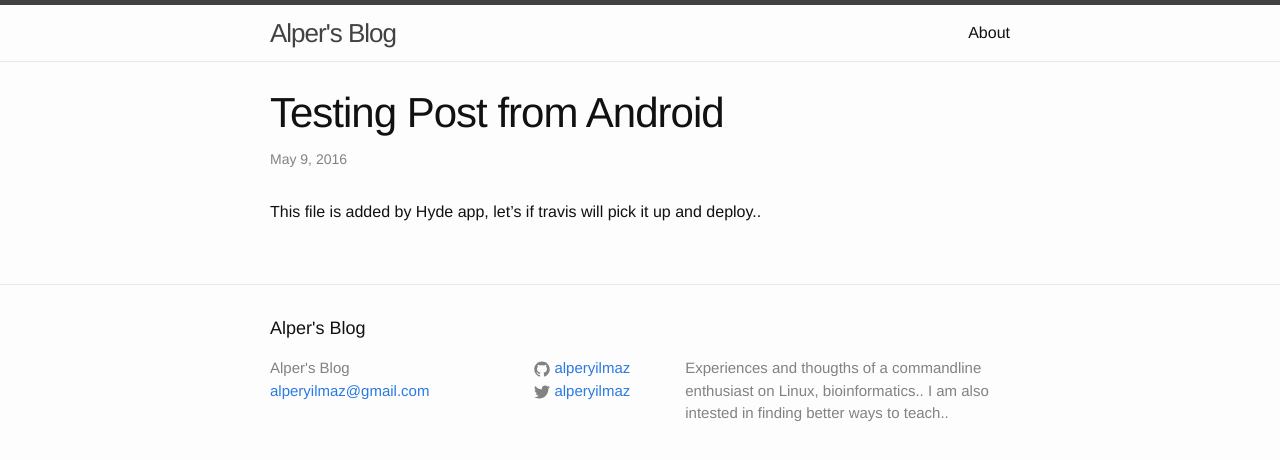
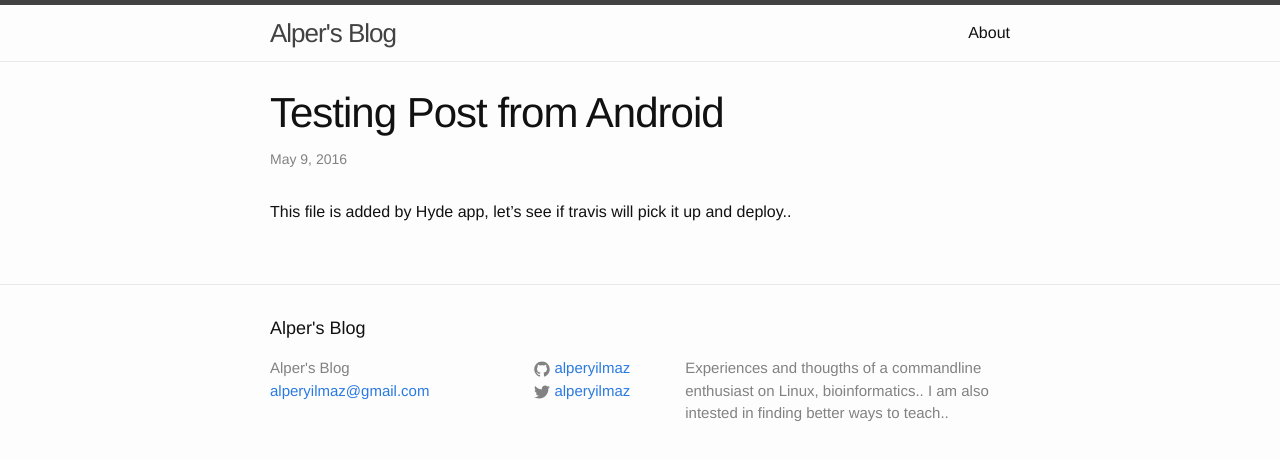
Before and after one commit to ust-okuma/alperyilmaz.github.io, a Jekyll site: the page built from _posts/2016-05-09-Testing-Post-from-Android.md, in a window 1280 px wide. Shown: the top 460 px of the page. Built offline with Jekyll 4.4.1, drawn with Linux system fonts in a browser that asks for light colours.

Commit message:
testing post fron hyde app

```diff
--- a/_posts/2016-05-09-Testing-Post-from-Android.md
+++ b/_posts/2016-05-09-Testing-Post-from-Android.md
@@ -1,5 +1,7 @@
 ---
 layout: post
 title: Testing Post from Android
+categories: jekyll
+published: true
 ---
-This file is added by Hyde app, let's if travis will pick it up and deploy..
+This file is added by Hyde app, let's see if travis will pick it up and deploy..
```
